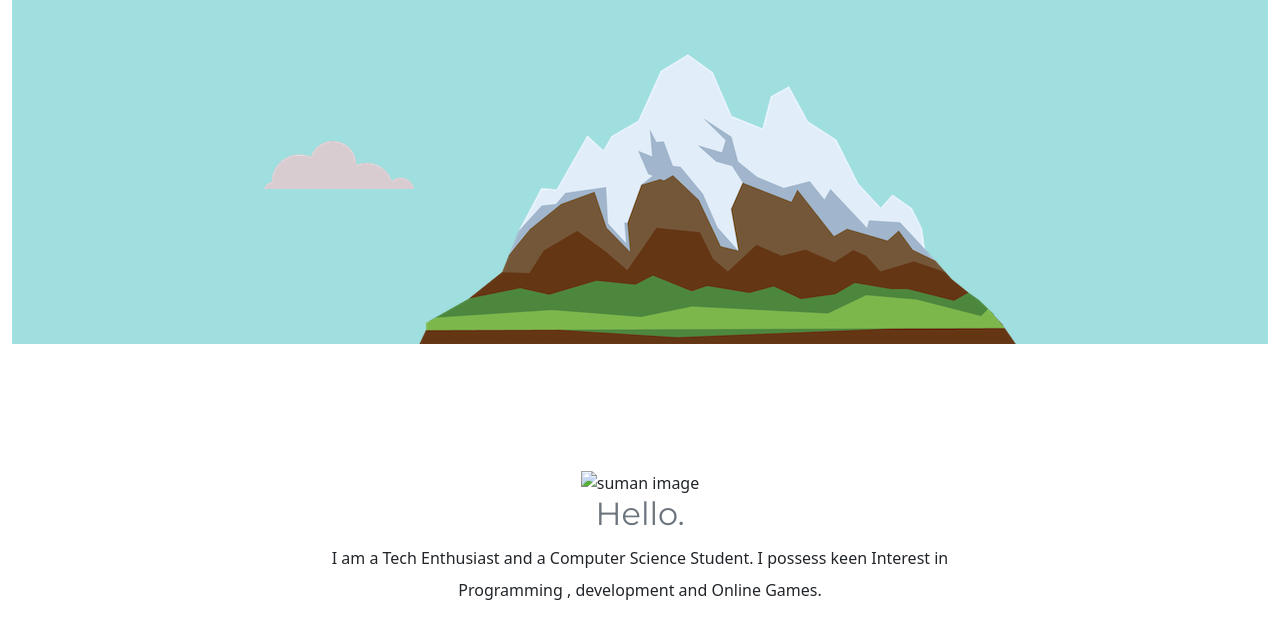
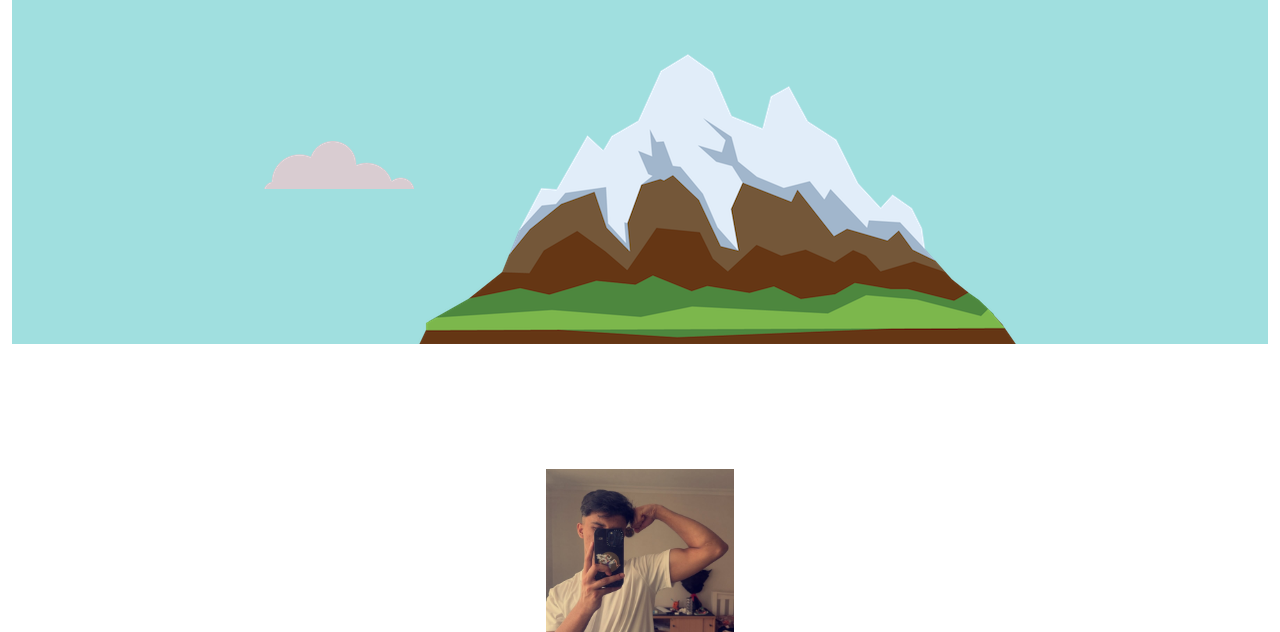
Before and after one commit to RAVAsuman01/HTML-Portfolio, a plain HTML site: page Personal/index.html in a window 1280 px wide. Shown: the part 320-952 px from the top of the page. Drawn offline with nearby package versions, Linux system fonts and the light colour scheme.

Commit message:
Update index.html

```diff
--- a/Personal/index.html
+++ b/Personal/index.html
@@ -59,7 +59,7 @@
 
   <div class="middle text-center">
     <div class="profile">
-      <img src="images/suman.png" alt="suman image" id="profile" class="">
+      <img src="images/suman.jpg" alt="suman image" id="profile" class="">
 
      <h2 class="text-secondary">Hello.</h2>
       <p class="intro">I am a Tech Enthusiast and a Computer Science Student.
```
